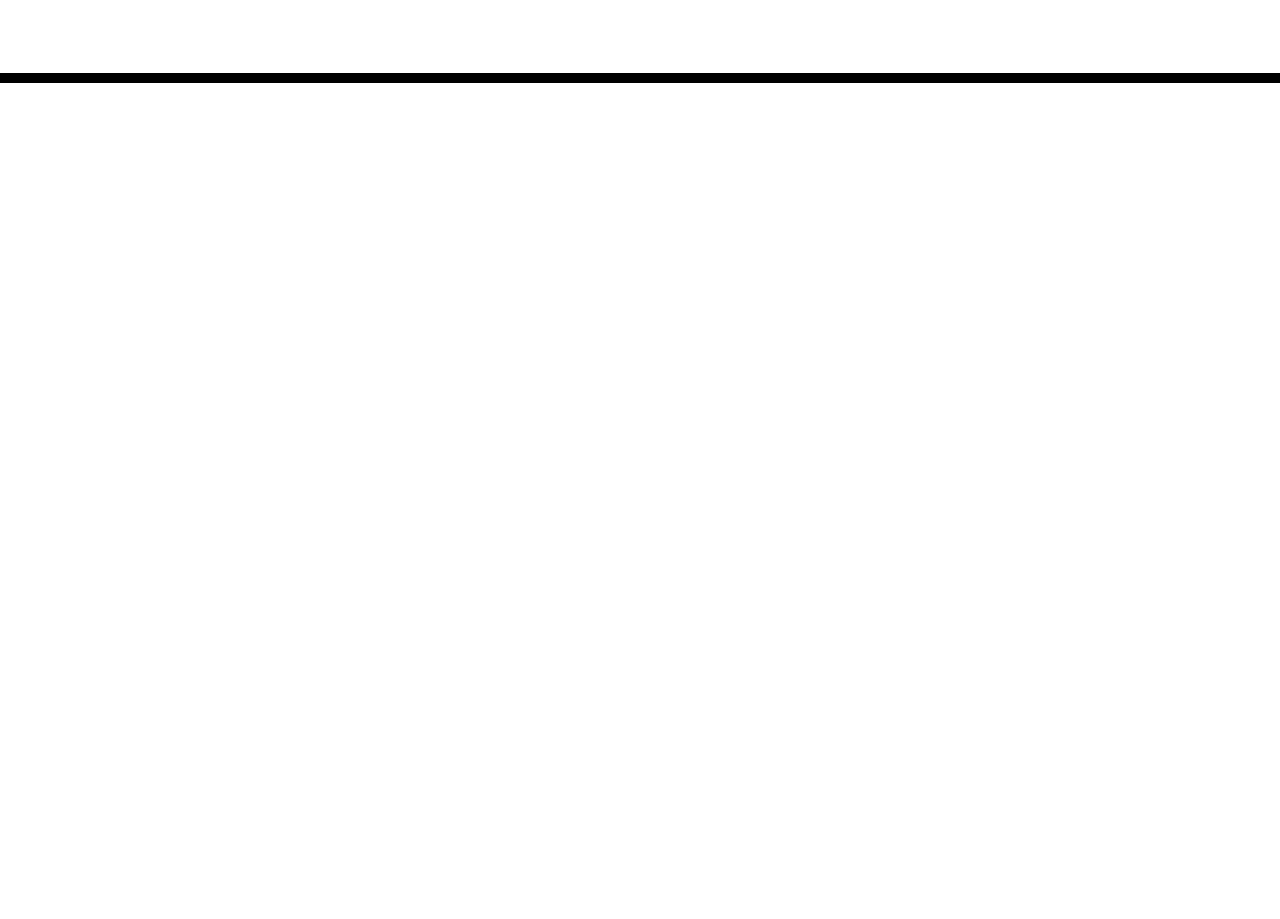
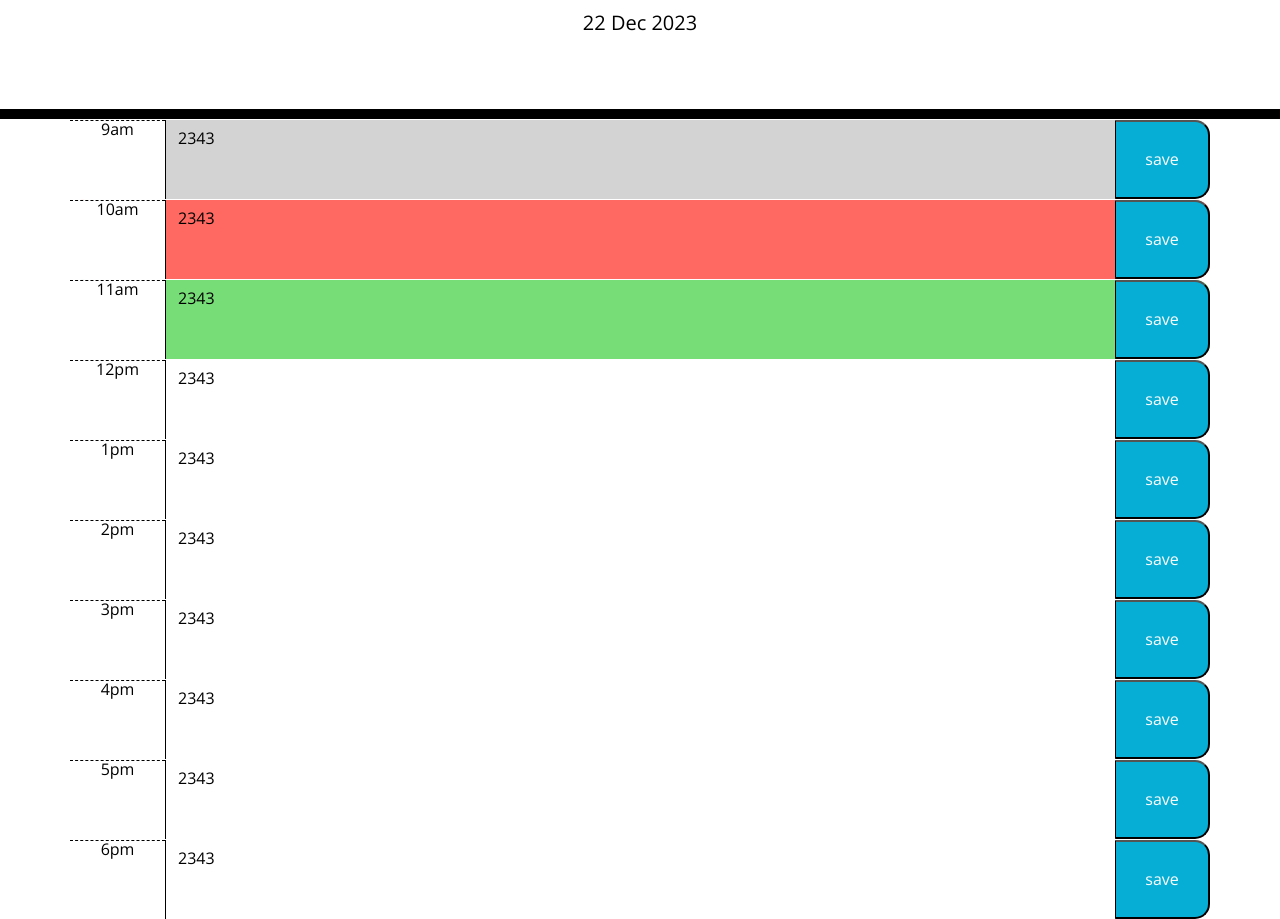
Before and after one commit to ptak18/planner-app-7-, a plain HTML site: page index.html in a window 1280 px wide. Shown: the part 168-1087 px from the top of the page. Before the commit the page ends 800 px from the top, so only its background shows below. Drawn offline with nearby package versions, Linux system fonts and the light colour scheme.

Commit message:
adding timeblocks and dates

```diff
--- a/index.html
+++ b/index.html
@@ -9,7 +9,7 @@
       rel="stylesheet"
       integrity="sha384-KK94CHFLLe+nY2dmCWGMq91rCGa5gtU4mk92HdvYe+M/SXH301p5ILy+dN9+nJOZ"
       crossorigin="anonymous"
-      />
+    />
     <link
       rel="stylesheet"
       href="https://use.fontawesome.com/releases/v5.8.1/css/all.css"
@@ -32,9 +32,60 @@
     </header>
     <div class="container">
       <!-- Timeblocks go here -->
+      <div class="row time-block past" id="hour-9">
+        <div class="hour col-1">9am</div>
+        <textarea class="description col-10">2343</textarea>
+        <button class="saveBtn col-1">save</button>
+      </div>
+      <div class="row time-block present" id="hour-10">
+        <div class="hour col-1">10am</div>
+        <textarea class="description col-10">2343</textarea>
+        <button class="saveBtn col-1">save</button>
+      </div>
+      <div class="row time-block future" id="hour-11">
+        <div class="hour col-1">11am</div>
+        <textarea class="description col-10">2343</textarea>
+        <button class="saveBtn col-1">save</button>
+      </div>
+      <div class="row time-block" id="hour-12">
+        <div class="hour col-1">12pm</div>
+        <textarea class="description col-10">2343</textarea>
+        <button class="saveBtn col-1">save</button>
+      </div>
+      <div class="row time-block" id="hour-13">
+        <div class="hour col-1">1pm</div>
+        <textarea class="description col-10">2343</textarea>
+        <button class="saveBtn col-1">save</button>
+      </div>
+      <div class="row time-block" id="hour-14">
+        <div class="hour col-1">2pm</div>
+        <textarea class="description col-10">2343</textarea>
+        <button class="saveBtn col-1">save</button>
+      </div>
+      <div class="row time-block" id="hour-15">
+        <div class="hour col-1">3pm</div>
+        <textarea class="description col-10">2343</textarea>
+        <button class="saveBtn col-1">save</button>
+      </div>
+      <div class="row time-block" id="hour-16">
+        <div class="hour col-1">4pm</div>
+        <textarea class="description col-10">2343</textarea>
+        <button class="saveBtn col-1">save</button>
+      </div>
+      <div class="row time-block" id="hour-17">
+        <div class="hour col-1">5pm</div>
+        <textarea class="description col-10">2343</textarea>
+        <button class="saveBtn col-1">save</button>
+      </div>
+      <div class="row time-block" id="hour-18">
+        <div class="hour col-1">6pm</div>
+        <textarea class="description col-10">2343</textarea>
+        <button class="saveBtn col-1">save</button>
+      </div>
     </div>
 
     <script src="https://cdnjs.cloudflare.com/ajax/libs/jquery/3.2.1/jquery.min.js"></script>
     <script src="https://cdn.jsdelivr.net/npm/dayjs@1/dayjs.min.js"></script>
+    <script src="./script.js"></script>
   </body>
 </html>
--- a/script.js
+++ b/script.js
@@ -0,0 +1,15 @@
+// The app should:
+
+// Display the current day at the top of the calender when a user opens the planner.
+var today = dayjs();
+$("#currentDay").text(today.format("D MMM YYYY"));
+
+
+
+// Color-code each timeblock based on past, present, and future when the timeblock is viewed.
+
+// Allow a user to enter an event when they click a timeblock
+
+// Save the event in local storage when the save button is clicked in that timeblock.
+
+// Persist events between refreshes of a page
```
